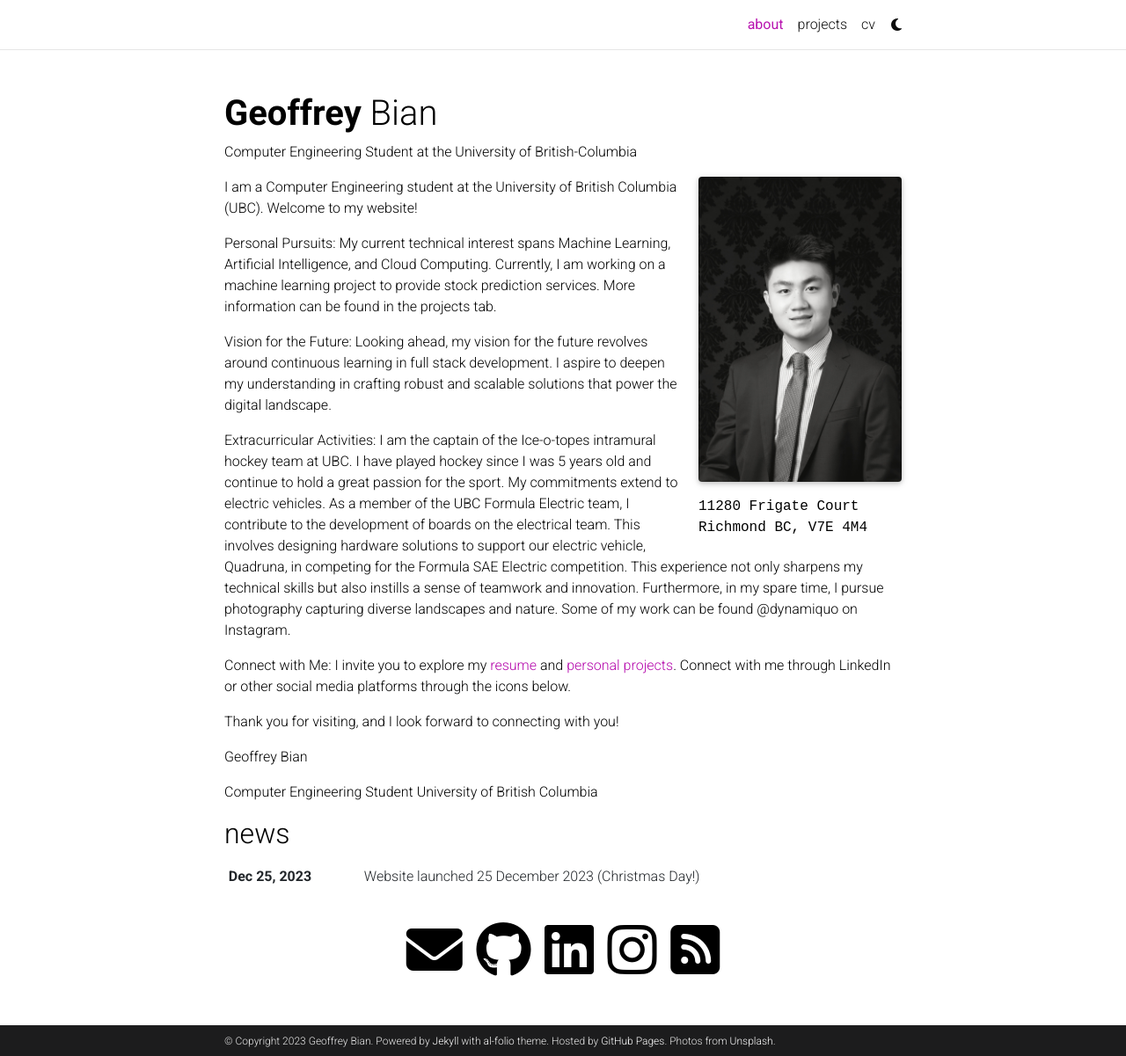
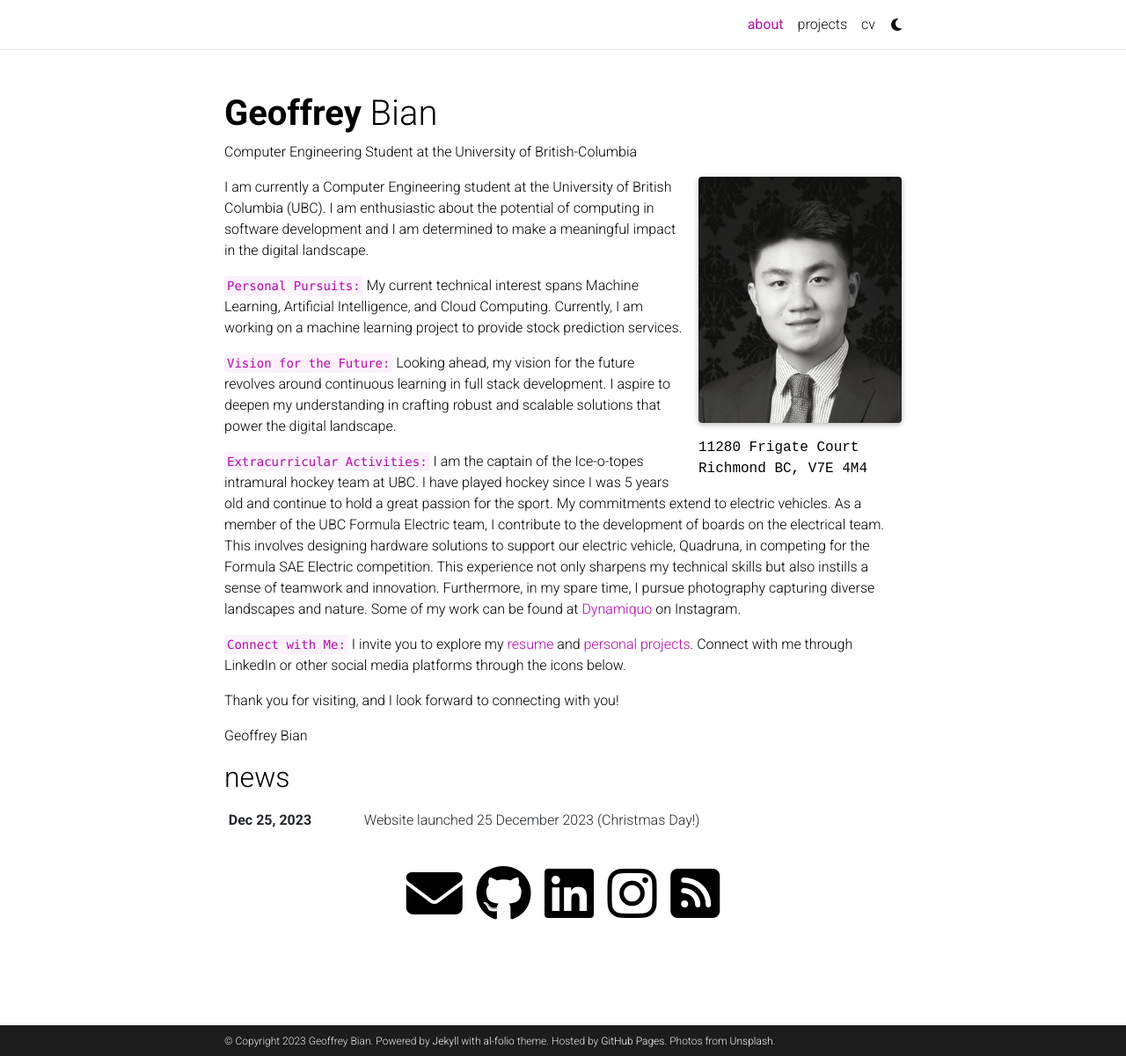
Before and after one commit to GeoffreyBian/geoffreybian.github.io, a Jekyll site: the page built from _pages/about.md, in a window 1280 px wide and 1201 px high. Shown: the whole window at 88% size. Built offline with Jekyll 4.4.1, drawn with Linux system fonts in a browser that asks for light colours; full-size pictures stand in for the smaller copies a plugin makes; comment, search, counter and statistics services are not loaded; a style sheet for code colours, icons or effects is not loaded.

Commit message:
update to about page

```diff
--- a/_pages/about.md
+++ b/_pages/about.md
@@ -18,25 +18,23 @@
 social: true  # includes social icons at the bottom of the page
 ---
 
-I am a Computer Engineering student at the University of British Columbia (UBC). Welcome to my website!
+I am currently a Computer Engineering student at the University of British Columbia (UBC). I am enthusiastic about the potential of computing in software development and I am determined to make a meaningful impact in the digital landscape.
 
-Personal Pursuits:
-My current technical interest spans Machine Learning, Artificial Intelligence, and Cloud Computing. Currently, I am working on a machine learning project to provide stock prediction services. More information can be found in the projects tab.
+`Personal Pursuits:`
+My current technical interest spans Machine Learning, Artificial Intelligence, and Cloud Computing. Currently, I am working on a machine learning project to provide stock prediction services.
 
-Vision for the Future:
+`Vision for the Future:`
 Looking ahead, my vision for the future revolves around continuous learning in full stack development. I aspire to deepen my understanding in crafting robust and scalable solutions that power the digital landscape.
 
-Extracurricular Activities:
-I am the captain of the Ice-o-topes intramural hockey team at UBC. I have played hockey since I was 5 years old and continue to hold a great passion for the sport. My commitments extend to electric vehicles. As a member of the UBC Formula Electric team, I contribute to the development of boards on the electrical team. This involves designing hardware solutions to support our electric vehicle, Quadruna, in competing for the Formula SAE Electric competition. This experience not only sharpens my technical skills but also instills a sense of teamwork and innovation. Furthermore, in my spare time, I pursue photography capturing diverse landscapes and nature. Some of my work can be found @dynamiquo on Instagram.
+`Extracurricular Activities:`
+I am the captain of the Ice-o-topes intramural hockey team at UBC. I have played hockey since I was 5 years old and continue to hold a great passion for the sport. My commitments extend to electric vehicles. As a member of the UBC Formula Electric team, I contribute to the development of boards on the electrical team. This involves designing hardware solutions to support our electric vehicle, Quadruna, in competing for the Formula SAE Electric competition. This experience not only sharpens my technical skills but also instills a sense of teamwork and innovation. Furthermore, in my spare time, I pursue photography capturing diverse landscapes and nature. Some of my work can be found at [Dynamiquo](https://www.instagram.com/geothought/) on Instagram.
 
-Connect with Me:
+`Connect with Me:`
 I invite you to explore my [resume](https://geoffreybian.github.io/cv/) and [personal projects](https://geoffreybian.github.io/projects/). Connect with me through LinkedIn or other social media platforms through the icons below.
 
 Thank you for visiting, and I look forward to connecting with you!
 
 Geoffrey Bian
-
-Computer Engineering Student University of British Columbia
 
 
 <!--
```
Also changed, not shown: assets/img/geoffrey_photo.jpg.
